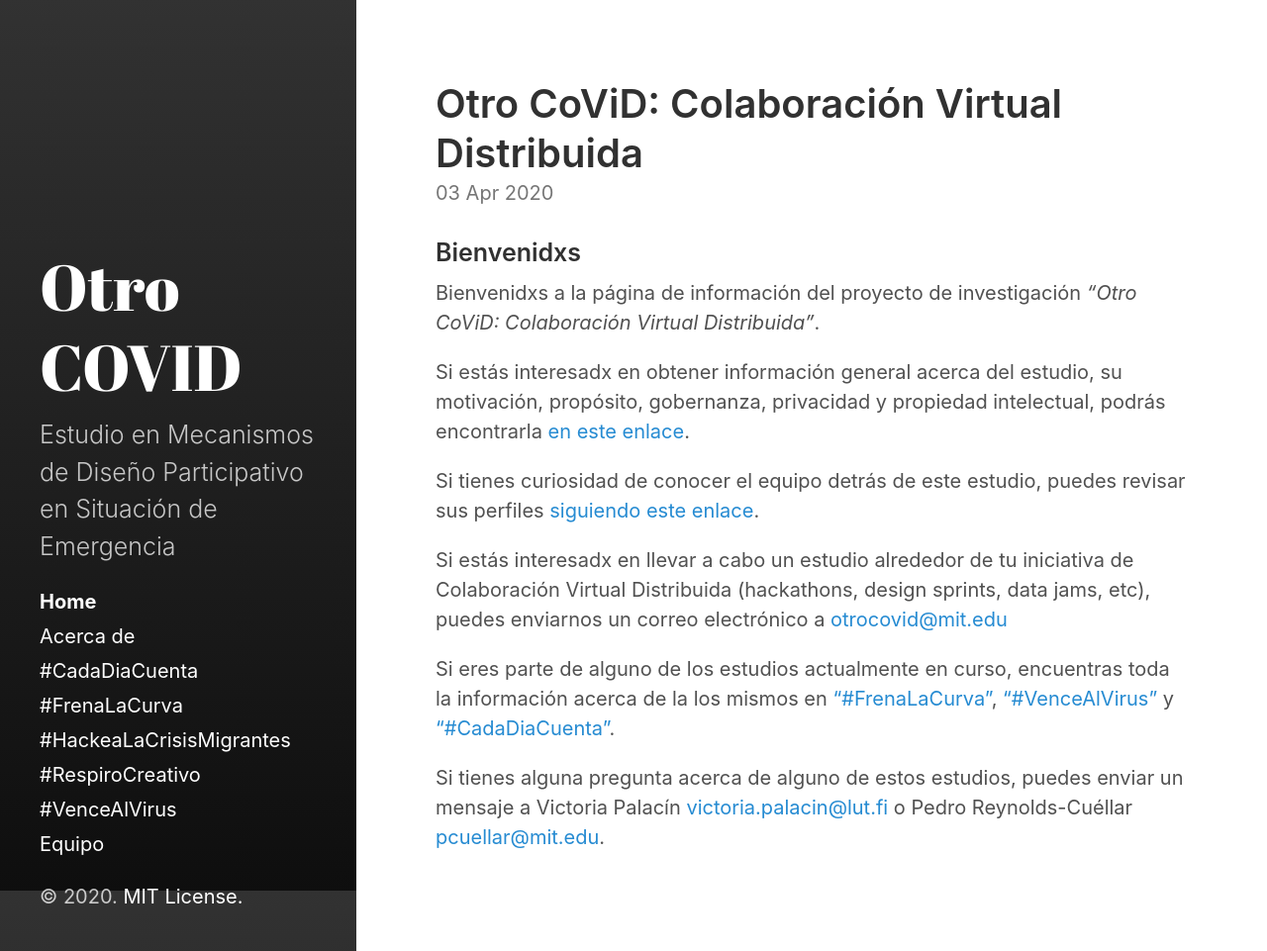
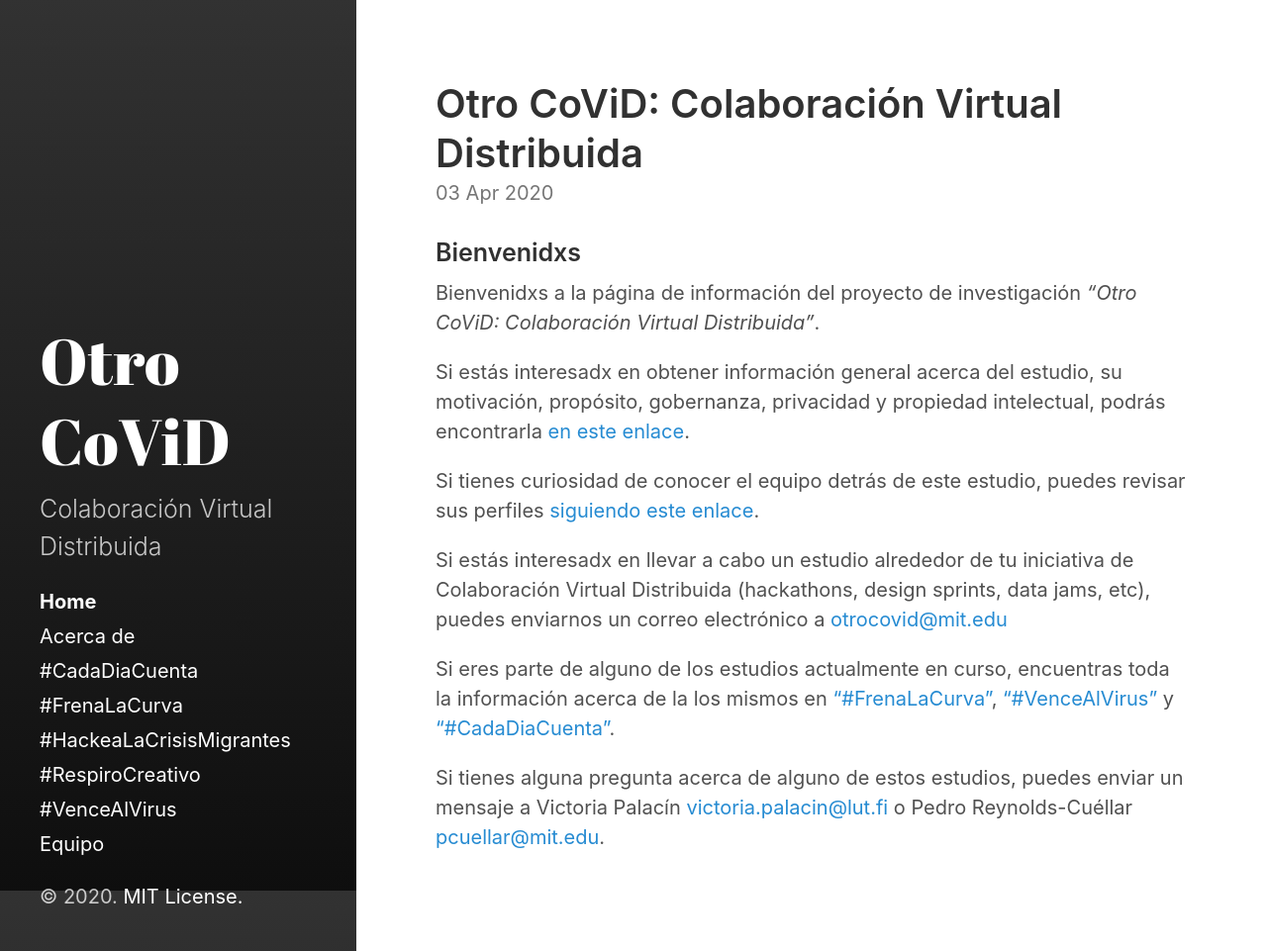
Before and after one commit to mitmedialab/otrocovid, a Jekyll site: the page built from index.html, in a window 1280 px wide and 961 px high. Shown: the whole window at 99% size. Built offline with Jekyll 4.4.1, drawn with Linux system fonts in a browser that asks for light colours; the list of posts is cut into pages by our own code.

Commit message:
updating sidebar

```diff
--- a/_config.yml
+++ b/_config.yml
@@ -3,9 +3,9 @@ markdown:         kramdown
 highlighter:      rouge
 
 # Setup
-title:            Otro COVID
+title:            Otro CoViD
 tagline:          'Colaboración Virtual Distribuida'
-description:      'Estudio en Mecanismos de Diseño Participativo en Situación de Emergencia'
+description:      'Colaboración Virtual Distribuida'
 url:              https://mitmedialab.github.io/otrocovid/
 baseurl:          '/otrocovid'
 remote_theme:     fongandrew/hydeout
```
